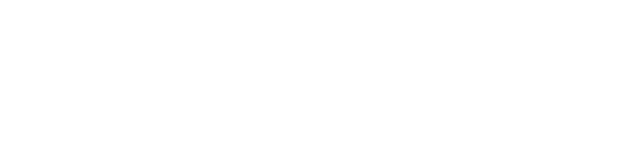
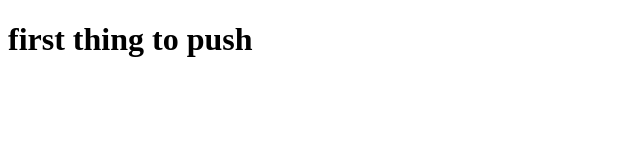
Before and after one commit to El-Moutaouakkil/comprendre-git, a plain HTML site: page index.html in a window 1280 px wide. Shown: the whole page, without its empty margins (0-640 px from the left). Drawn offline with Linux system fonts and the light colour scheme.

Commit message:
somehting to push

```diff
--- a/index.html
+++ b/index.html
@@ -7,6 +7,6 @@
 	<title>Document</title>
 </head>
 <body>
-
+	<h1>first thing to push</h1>
 </body>
 </html>
```
